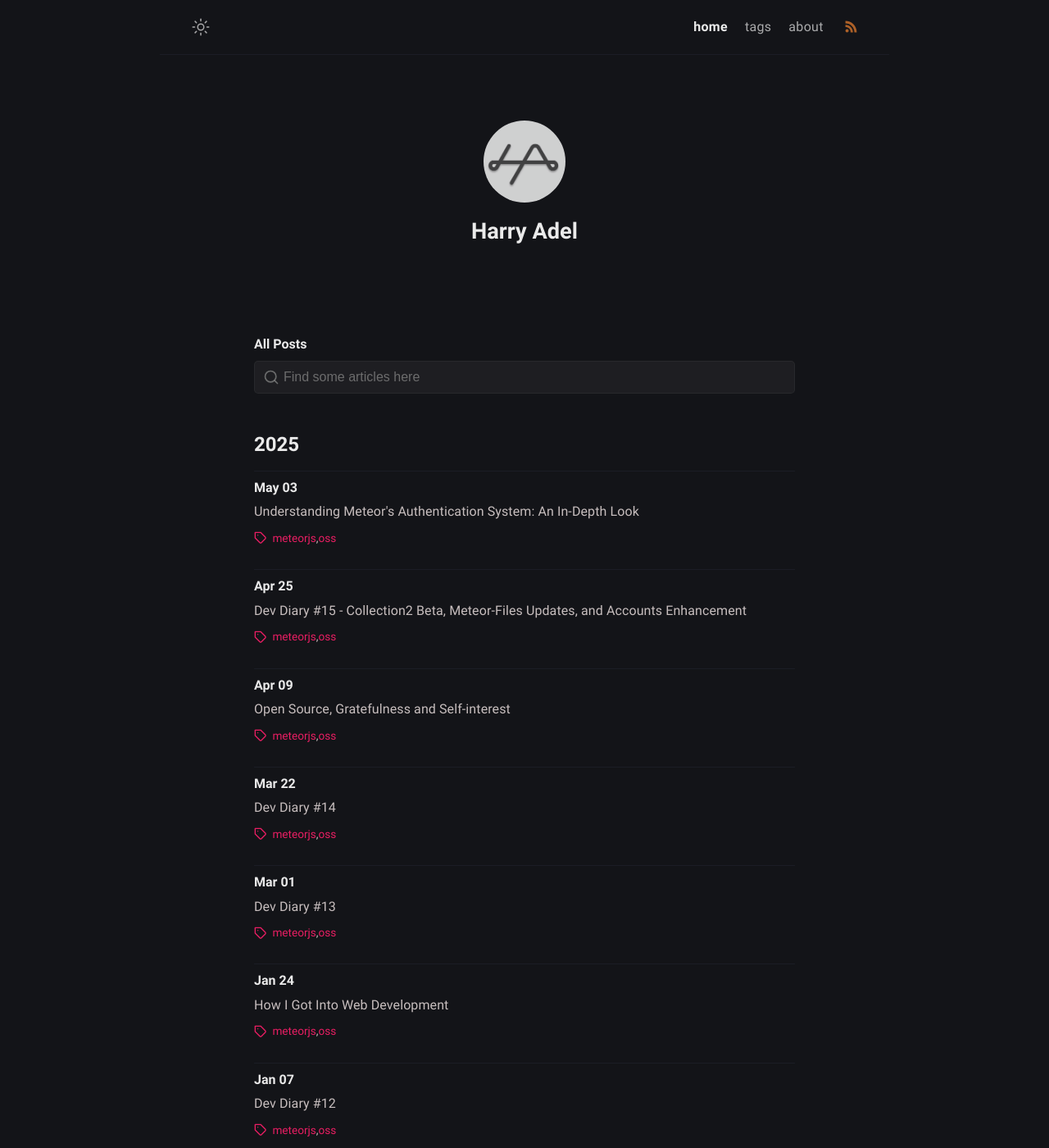
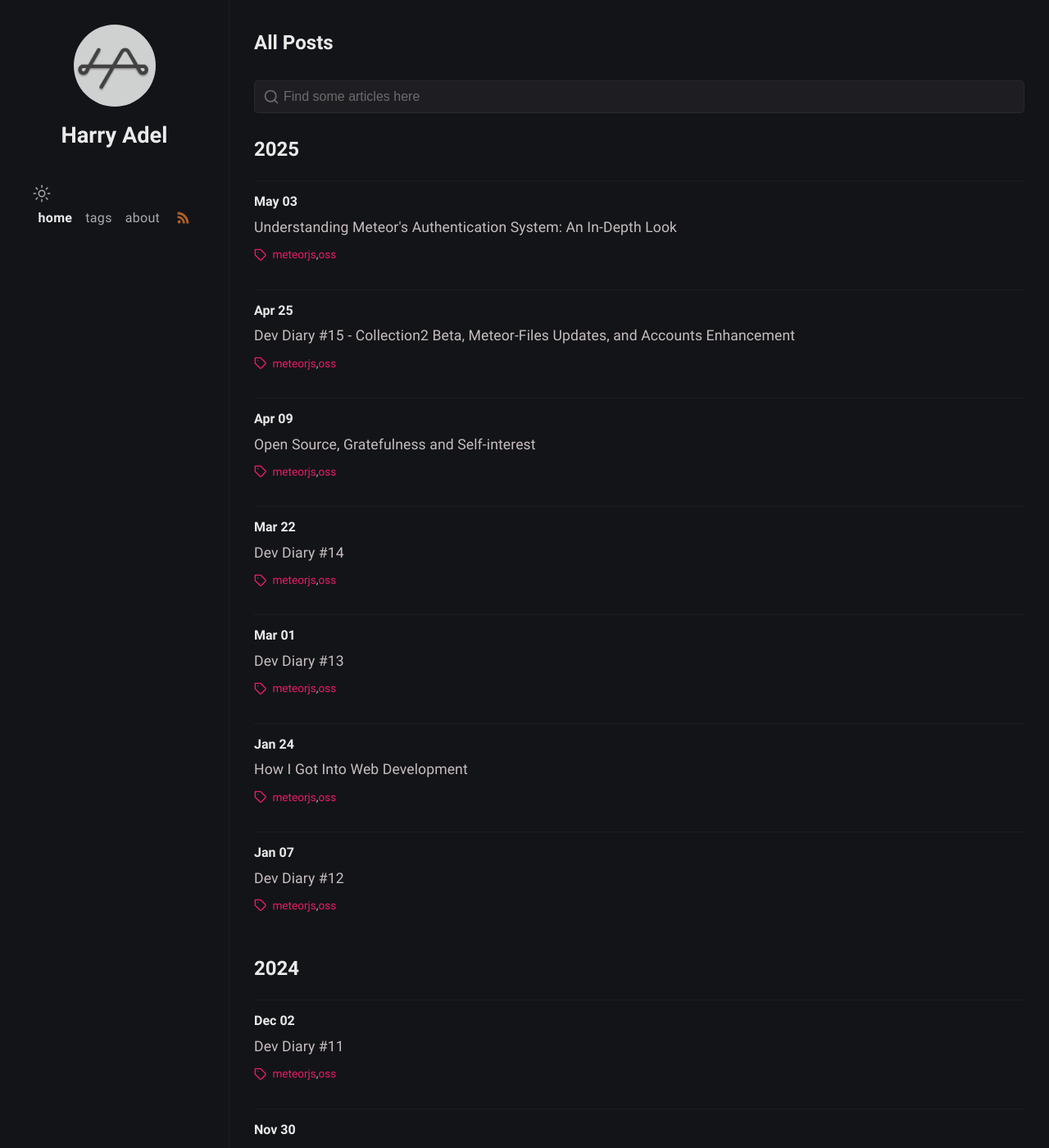
Before and after one commit to harryadel/harryadel.github.io, a Jekyll site: the page built from index.md, in a window 1280 px wide and 1400 px high. Shown: the whole window at 82% size. Built offline with Jekyll 4.4.1, drawn with Linux system fonts in a browser that asks for light colours.

Commit message:
Implement sidebar layout with responsive design and dark mode support

```diff
--- a/_layouts/default.html
+++ b/_layouts/default.html
@@ -26,13 +26,17 @@ layout: compress
     setTimeout(() => body.classList.remove("notransition"), 75);
   </script>
 
-  {% include navbar.html %}
   <div class="wrapper">
-    {% include author.html %}
-    <main aria-label="Content">
-      {{ content }}
-    </main>
-    {% include footer.html %}
+    <div class="sidebar">
+      {% include author.html %}
+      {% include navbar.html %}
+    </div>
+    <div class="main-content">
+      <main aria-label="Content">
+        {{ content }}
+      </main>
+      {% include footer.html %}
+    </div>
   </div>
 </body>
 </html>
--- a/_sass/klise/_dark.scss
+++ b/_sass/klise/_dark.scss
@@ -153,6 +153,16 @@ body[data-theme="dark"] {
     }
   }
 
+  // Sidebar Layout
+  .sidebar {
+    background-color: $dark-black;
+    border-right-color: $dark-light;
+  }
+
+  .main-content {
+    background-color: $dark-black;
+  }
+
   // Post Item
   .post-item {
     &:not(:first-child) {
--- a/_sass/klise/_layout.scss
+++ b/_sass/klise/_layout.scss
@@ -1,3 +1,14 @@
+// Wrapper
+.wrapper {
+  position: relative;
+  @extend %clearfix;
+
+  @include media-query($on-mobile) {
+    padding-right: $spacing-half;
+    padding-left: $spacing-half;
+  }
+}
+
 // Navbar
 .navbar {
   height: auto;
@@ -231,8 +242,9 @@
 // List of posts
 .post-item {
   display: flex;
-  padding-top: 5px;
-  padding-bottom: 6px;
+  padding-top: 10px;
+  padding-bottom: 10px;
+  width: 100%;
   @extend %clearfix;
 
   &:not(:first-child) {
@@ -240,10 +252,10 @@
   }
 
   .post-item-date {
-    min-width: 96px;
+    min-width: 120px;
     color: $black;
     font-weight: 700;
-    padding-right: 10px;
+    padding-right: 20px;
 
     @include media-query($on-mobile) {
       font-size: 16px;
@@ -254,9 +266,11 @@
     margin: 0;
     border: 0;
     padding: 0;
-    font-size: $base-font-size;
+    font-size: 1.1rem;
     font-weight: normal;
     letter-spacing: 0.1px;
+    flex: 1;
+    width: 100%;
 
     a {
       color: $text-base-color;
--- /dev/null
+++ b/_sass/klise/_sidebar.scss
@@ -0,0 +1,126 @@
+// Sidebar Layout Styles
+* {
+  box-sizing: border-box;
+}
+
+body {
+  margin: 0;
+  padding: 0;
+  overflow-x: hidden;
+}
+
+.wrapper {
+  display: flex;
+  min-height: 100vh;
+  width: 100%;
+  margin: 0;
+  padding: 0;
+  max-width: none;
+}
+
+.sidebar {
+  width: 280px;
+  position: fixed;
+  top: 0;
+  left: 0;
+  height: 100vh;
+  padding: $spacing-full;
+  display: flex;
+  flex-direction: column;
+  border-right: 1px solid $light;
+  background-color: $white;
+  overflow-y: auto;
+  z-index: 1;
+}
+
+.main-content {
+  width: calc(100% - 280px);
+  margin-left: 280px;
+  padding: $spacing-full;
+  max-width: none;
+
+  main {
+    width: 100%;
+    max-width: 100%;
+    padding-top: 0;
+  }
+}
+
+// Override post styles for sidebar layout
+.posts-item-note {
+  margin-top: 0;
+  width: 100%;
+  font-size: 1.5rem;
+  margin-bottom: 1.5rem;
+}
+
+.search-article {
+  width: 100%;
+  margin-bottom: 2rem;
+
+  input[type="search"] {
+    width: 100%;
+    max-width: 100%;
+  }
+}
+
+main h2 {
+  width: 100%;
+  margin-top: 2rem;
+  margin-bottom: 1rem;
+}
+
+.post-item {
+  width: 100%;
+  max-width: none;
+  display: flex;
+
+  .post-item-date {
+    min-width: 120px;
+    flex-shrink: 0;
+  }
+
+  .post-item-title {
+    flex: 1;
+    max-width: none;
+    width: 100%;
+  }
+}
+
+// Mobile responsive adjustments
+@include media-query($on-mobile) {
+  .wrapper {
+    flex-direction: column;
+  }
+
+  .sidebar {
+    width: 100%;
+    height: auto;
+    position: relative;
+    border-right: none;
+    border-bottom: 1px solid $light;
+    padding: $spacing-half;
+  }
+
+  .main-content {
+    width: 100%;
+    margin-left: 0;
+    padding: $spacing-half;
+  }
+
+  .author {
+    margin-bottom: 1rem;
+  }
+}
+
+// Dark mode adjustments
+body[data-theme="dark"] {
+  .sidebar {
+    background-color: $dark-black;
+    border-right-color: $dark-light;
+  }
+
+  .main-content {
+    background-color: $dark-black;
+  }
+}
--- a/_sass/main.scss
+++ b/_sass/main.scss
@@ -60,4 +60,72 @@ $on-widescreen: 1152px;
 
 // Import sass files
 @import "klise/fonts", "klise/base", "klise/layout", "klise/post",
-  "klise/miscellaneous", "klise/syntax", "klise/dark", "klise/tags";
+  "klise/miscellaneous", "klise/syntax", "klise/dark", "klise/tags", "klise/sidebar";
+
+// Import sidebar styles last to ensure they override default styles
+@import "klise/sidebar";
+
+// Import sidebar styles last to ensure they override default styles
+// All sidebar-specific styles are now in _sidebar.scss
+
+// Adjust author styles for sidebar
+.author {
+  margin-top: 0;
+  margin-bottom: 2rem;
+}
+
+// Adjust navbar for sidebar
+.navbar {
+  border-bottom: none;
+  padding: 0;
+  margin-bottom: 2rem;
+}
+
+.menu {
+  .trigger {
+    float: none;
+    display: flex;
+    flex-direction: column;
+    align-items: flex-start;
+  }
+
+  .menu-link {
+    margin-bottom: 10px;
+
+    &:not(:last-child) {
+      margin-right: 0;
+    }
+  }
+
+  a#mode {
+    float: none;
+    position: static;
+    margin-bottom: 20px;
+  }
+}
+
+// Mobile responsive adjustments
+@include media-query($on-mobile) {
+  .wrapper {
+    flex-direction: column;
+  }
+
+  .sidebar {
+    width: 100%;
+    height: auto;
+    position: relative;
+    border-right: none;
+    border-bottom: 1px solid $light;
+    padding: $spacing-half;
+  }
+
+  .main-content {
+    width: 100%;
+    margin-left: 0;
+    padding: $spacing-half;
+  }
+
+  .author {
+    margin-bottom: 1rem;
+  }
+}
```
